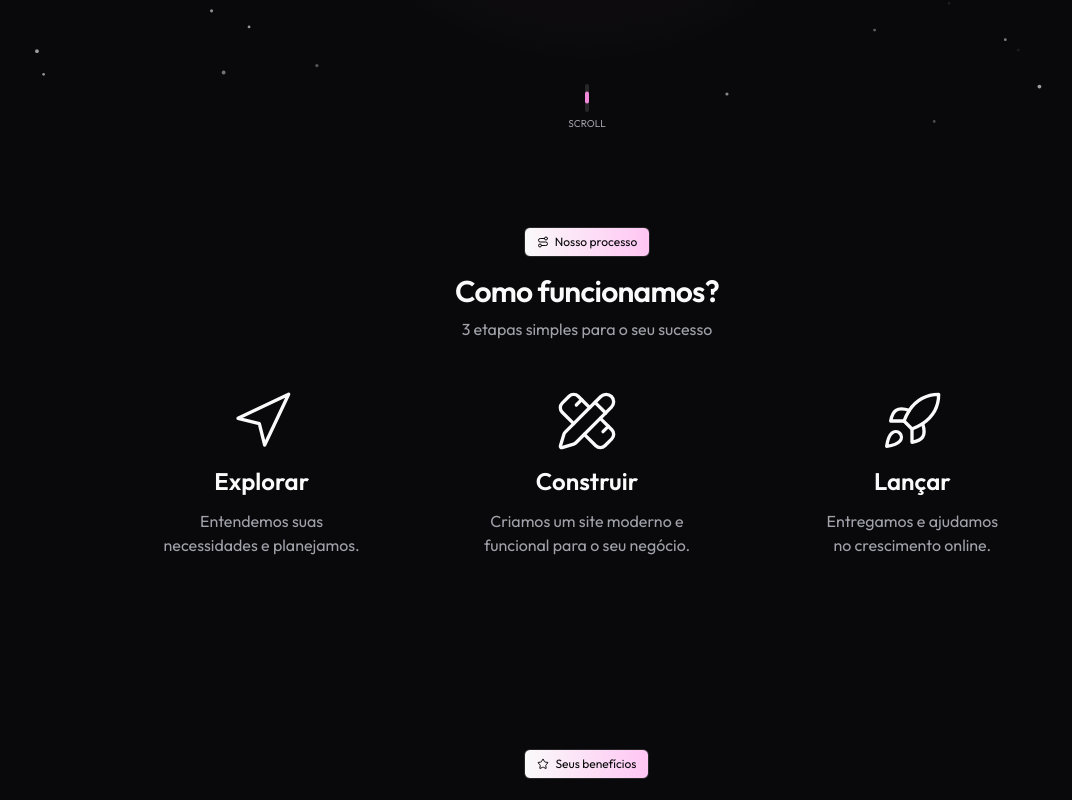
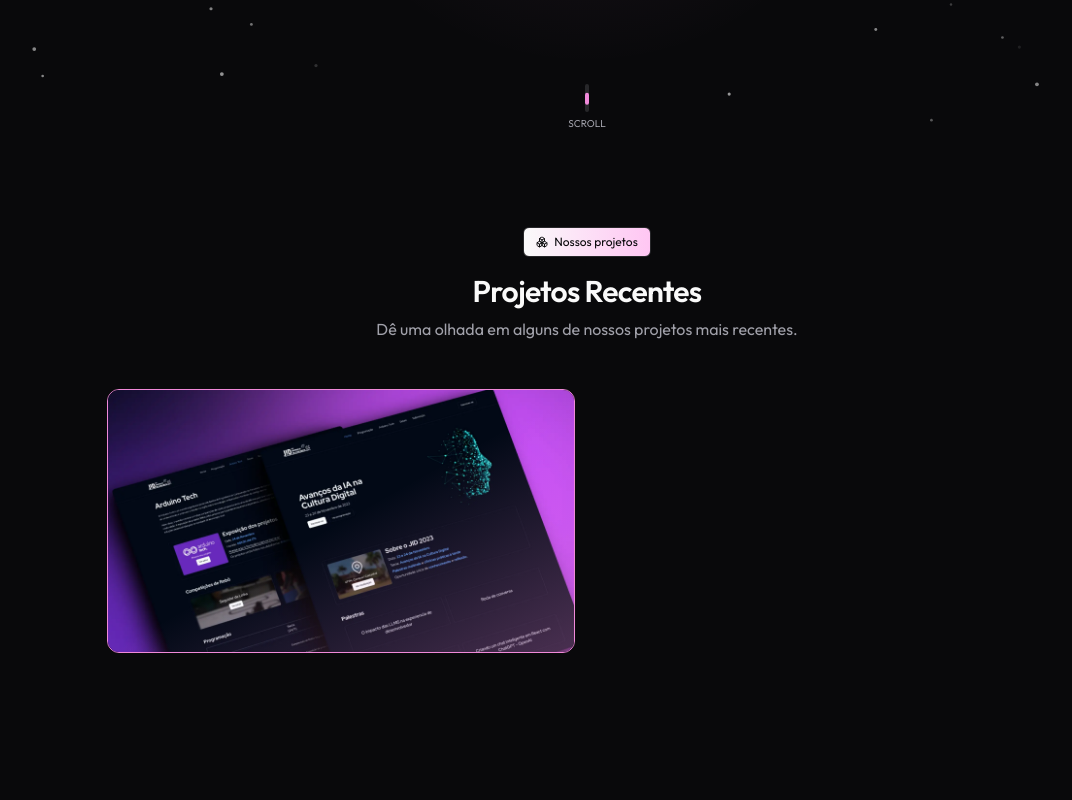
Before and after one commit to NaveLabz/nave, a Next.js app: page / in a window 1280 px wide. Shown: the part 435-1235 px from the top of the page, without its empty margins (53-1125 px from the left). Built offline with nearby package versions, Linux system fonts and the light colour scheme.

Commit message:
wip: add projects section

```diff
--- /dev/null
+++ b/src/app/(home)/_components/projects.tsx
@@ -0,0 +1,38 @@
+import { SectionHeader } from '@/components/section-header'
+import { WidthWrapper } from '@/components/width-wrapper'
+import { Boxes } from 'lucide-react'
+import Image from 'next/image'
+
+export function Projects() {
+  return (
+    <section id="projetos" className="scroll-m-16">
+      <WidthWrapper className="max-w-5xl">
+        <div className="space-y-16 md:space-y-12">
+          <SectionHeader.Root>
+            <SectionHeader.Label icon={Boxes}>
+              Nossos projetos
+            </SectionHeader.Label>
+            <SectionHeader.Title>Projetos Recentes</SectionHeader.Title>
+            <SectionHeader.Description>
+              Dê uma olhada em alguns de nossos projetos mais recentes.
+            </SectionHeader.Description>
+          </SectionHeader.Root>
+
+          <div className="grid grid-cols-1 gap-20 text-balance text-center md:grid-cols-2 md:gap-6">
+            <div className="overflow-hidden rounded-xl border border-[#f089d9]">
+              <div className="relative">
+                <div className="absolute inset-0 bg-gradient-to-tl from-[rgba(240,137,217,0.3)] via-transparent to-transparent"></div>
+                <Image
+                  src="/project-placeholder.webp"
+                  alt="Teste"
+                  width={1920}
+                  height={1080}
+                />
+              </div>
+            </div>
+          </div>
+        </div>
+      </WidthWrapper>
+    </section>
+  )
+}
--- a/src/app/(home)/page.tsx
+++ b/src/app/(home)/page.tsx
@@ -3,11 +3,13 @@
 import { Hero } from '@/app/(home)/_components/hero'
 import { Steps } from '@/app/(home)/_components/steps'
 import { Pricing } from '@/app/(home)/_components/pricing'
+import { Projects } from '@/app/(home)/_components/projects'
 
 export default function Home() {
   return (
     <>
       <Hero />
+      <Projects />
       <Steps />
       <Benefits />
       <Pricing />
```
Also changed, not shown: public/project-placeholder.webp (added).
